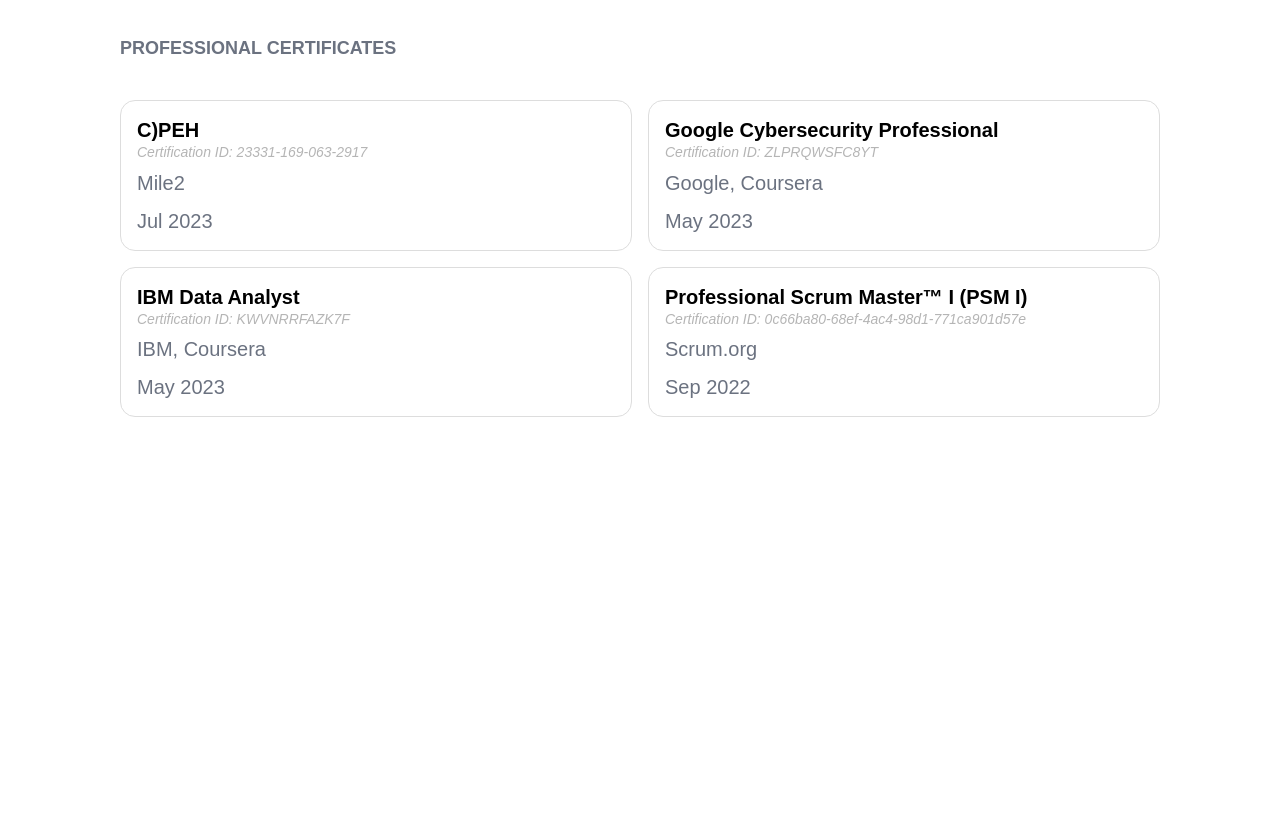
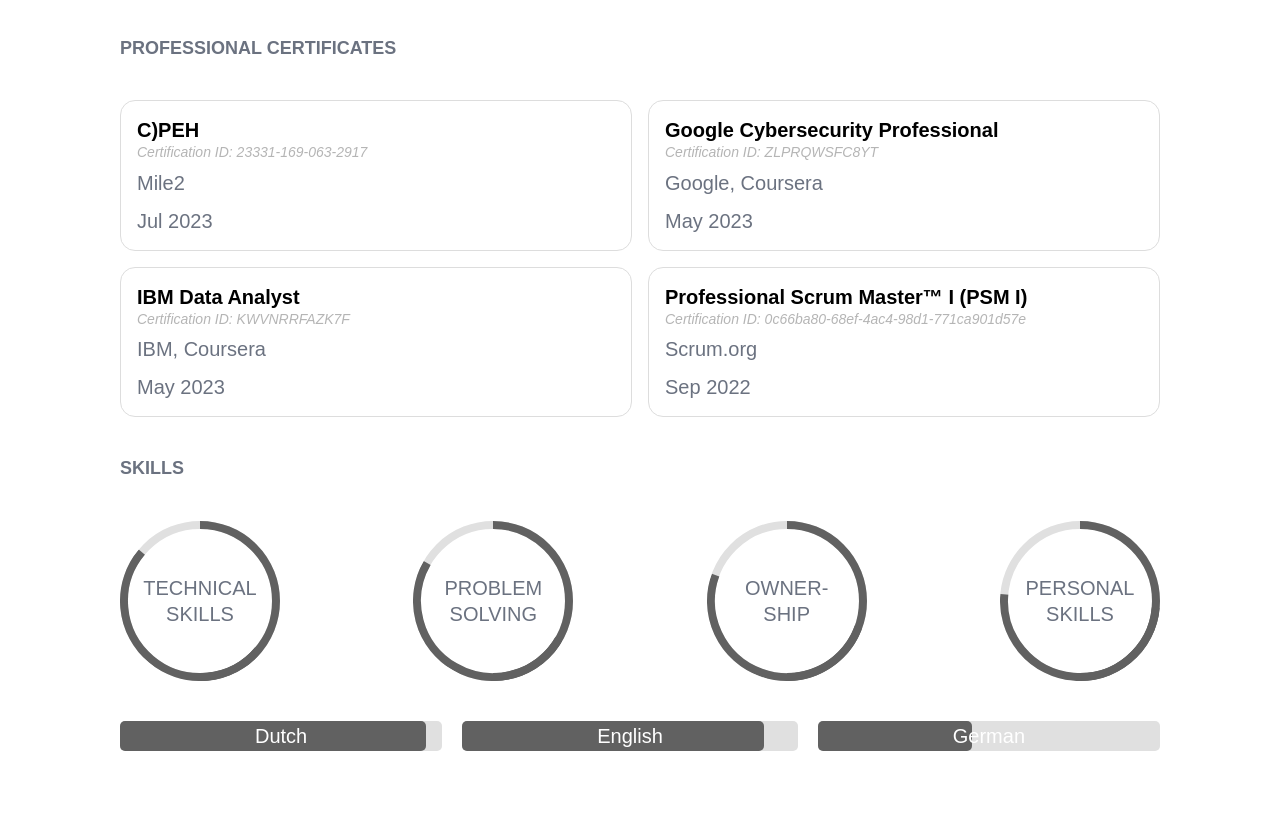
Before and after one commit to maikka39/resume, a plain HTML site: page index.html in a window 1280 px wide. Shown: the part 1518-2332 px from the top of the page. Before the commit the page ends 1971 px from the top, so only its background shows below. Drawn offline with Linux system fonts and the light colour scheme.

Commit message:
feat: add skills

```diff
--- a/index.html
+++ b/index.html
@@ -11,7 +11,7 @@
 <body>
     <div class="header">
         <div class="general">
-            <h1 class="fullname">Maik de Kruif</h1>
+            <h1 class="full-name">Maik de Kruif</h1>
             <h2 class="title">Software Engineer</h2>
         </div>
         <img src="./img/portrait.jpg" alt="Portrait" class="portrait">
@@ -24,14 +24,11 @@
         <span><a href="mailto:maik@maik.dev">maik@maik.dev</a></span>
         <span><a href="tel:+31624104089">+31 6 24104089</a></span>
     </div>
-    <p class="introduction">I’m a passionate coder with a strong foundation in programming. With a love for solving
-        practical problems through
-        software development, I am driven to continuously explore new ways to create innovative solutions. My personal
-        side-projects and exploration of cybersecurity further enhance my skills and dedication to building powerful and
-        impactful applications.</p>
+    <p class="introduction">I’m a passionate coder with a strong foundation in programming. With a love for solving practical problems through software development, I am driven to continuously explore new ways to create innovative solutions. My personal side-projects and exploration of cybersecurity further enhance my skills and dedication to building powerful and impactful applications.</p>
     <div class="section">
         <h3 class="title">Work experience</h3>
-        <div class="job">
+        <ol>
+            <li class="job">
                 <img src="./img/asml.png" alt="" class="company-logo">
                 <div class="info">
                     <h4 class="name">Software Engineer Intern</h4>
@@ -39,15 +36,10 @@
                         <span>ASML</span>
                         <span>Feb 2023 - Jul 2023</span>
                     </div>
-                <p>During my internship at ASML's Cyber Defense Center (CDC), I worked as a DevSecOps
-                    Engineer for the Threat Intelligence team. I gained hands-on experience in Cybersecurity
-                    Engineering, Data Science, and Threat Hunting. Collaborating with another intern and experienced
-                    professionals, we conceptualized and implemented a new use-case for the team, managing the entire
-                    development and deployment process. It was a challenging and rewarding experience that deepened my
-                    technical expertise in cybersecurity.</p>
+                    <p>During my internship at ASML's Cyber Defense Center (CDC), I worked as a DevSecOps Engineer for the Threat Intelligence team. I gained hands-on experience in Cybersecurity Engineering, Data Science, and Threat Hunting. Collaborating with another intern and experienced professionals, we conceptualized and implemented a new use-case for the team, managing the entire development and deployment process. It was a challenging and rewarding experience that deepened my technical expertise in cybersecurity.</p>
                 </div>
-        </div>
-        <div class="job">
+            </li>
+            <li class="job">
                 <img src="./img/axians.png" alt="" class="company-logo">
                 <div class="info">
                     <h4 class="name">Software Engineer Intern</h4>
@@ -55,12 +47,10 @@
                         <span>Axians</span>
                         <span>Aug 2021 - Feb 2022</span>
                     </div>
-                <p>During my internship at Axians, I worked in their cybersecurity division. I was
-                    responsible for developing a fully featured risk analysis dashboard which automated the generation
-                    of risk analysis reports based on user input.</p>
+                    <p>During my internship at Axians, I worked in their cybersecurity division. I was responsible for developing a fully featured risk analysis dashboard which automated the generation of risk analysis reports based on user input.</p>
                 </div>
-        </div>
-        <div class="job">
+            </li>
+            <li class="job">
                 <img src="./img/rysst.png" alt="" class="company-logo">
                 <div class="info">
                     <h4 class="name">Junior Software Engineer</h4>
@@ -68,44 +58,44 @@
                         <span>RYSST</span>
                         <span>Jul 2021 - Jul 2023</span>
                     </div>
-                <p>I worked on various projects for Ace & Tate and Cloudwise. At Ace & Tate, my team
-                    developed an API using Vision AI to extract glasses prescriptions from images and detect specific
-                    glasses models. We also implemented an authentication framework in Scala for microservices. At
-                    Cloudwise, I contributed to extending existing applications and introducing new login methods for
-                    Windows devices using Java, Azure, Angular, Typescript, and Google Cloud Platform.</p>
+                    <p>I worked on various projects for Ace & Tate and Cloudwise. At Ace & Tate, my team developed an API using Vision AI to extract glasses prescriptions from images and detect specific glasses models. We also implemented an authentication framework in Scala for microservices. At Cloudwise, I contributed to extending existing applications and introducing new login methods for Windows devices using Java, Azure, Angular, Typescript, and Google Cloud Platform.</p>
                 </div>
-        </div>
+            </li>
+        </ol>
     </div>
     <div class="section">
         <h3 class="title">Education</h3>
-        <div class="education">
+        <ul>
+            <li class="education">
                 <h4 class="name">Avans University of Applied Sciences</h4>
                 <div class="split-by-pipe">
                     <span>Bachelor of Science, Computer Science</span>
                     <span>Aug 2019 - Jun 2023</span>
                 </div>
-            <p>While at Avans, I pursued a major in Computer Science and completed my graduation internship at ASML,
-                achieving an impressive grade of 8.5/10.</p>
-        </div>
-        <div class="education">
+                <p>While at Avans, I pursued a major in Computer Science and completed my graduation internship at ASML, achieving an impressive grade of 8.5/10.</p>
+            </li>
+            <li class="education">
                 <h4 class="name">Avans University of Applied Sciences</h4>
                 <div class="split-by-pipe">
                     <span>Minor, Systems Programming in C++</span>
                     <span>Aug 2019 - Jun 2023</span>
                 </div>
-            <p>During the minor Systems Programming in C++, our team developed a game engine in C++. Our hard work and
-                dedication paid off with an outstanding 10/10 grade for our project.</p>
-        </div>
+                <p>During the minor Systems Programming in C++, our team developed a game engine in C++. Our hard work and dedication paid off with an outstanding 10/10 grade for our project.</p>
+            </li>
+        </ul>
     </div>
     <div class="section">
         <h3 class="title">Professional certificates</h3>
-        <div class="certificates">
+        <ul class="certificates">
+            <li>
                 <a class="certificate" href="https://mile2.com/certificate-verification/">
                     <h4 class="name">C)PEH</h4>
                     <span class="cert-id">23331-169-063-2917</span>
                     <span class="institution">Mile2</span>
                     <span class="date">Jul 2023</span>
                 </a>
+            </li>
+            <li>
                 <a class="certificate"
                     href="https://www.coursera.org/account/accomplishments/specialization/certificate/ZLPRQWSFC8YT">
                     <h4 class="name">Google Cybersecurity Professional</h4>
@@ -113,6 +103,8 @@
                     <span class="institution">Google, Coursera</span>
                     <span class="date">May 2023</span>
                 </a>
+            </li>
+            <li>
                 <a class="certificate"
                     href="https://www.coursera.org/account/accomplishments/specialization/certificate/KWVNRRFAZK7F">
                     <h4 class="name">IBM Data Analyst</h4>
@@ -120,13 +112,54 @@
                     <span class="institution">IBM, Coursera</span>
                     <span class="date">May 2023</span>
                 </a>
+            </li>
+            <li>
                 <a class="certificate" href="https://www.credly.com/badges/0c66ba80-68ef-4ac4-98d1-771ca901d57e/">
                     <h4 class="name">Professional Scrum Master™ I (PSM I)</h4>
                     <span class="cert-id">0c66ba80-68ef-4ac4-98d1-771ca901d57e</span>
                     <span class="institution">Scrum.org</span>
                     <span class="date">Sep 2022</span>
                 </a>
+            </li>
+        </ul>
     </div>
+    <div class="section skills">
+        <h3 class="title">Skills</h3>
+        <ul class="circles">
+            <li class="circle technical-skills over50p">
+                <h4>Tech&shy;nical skills</h4>
+                <div class="slice">
+                    <div class="bar"></div>
+                    <div class="fill"></div>
+                </div>
+            </li>
+            <li class="circle problem-solving over50p">
+                <h4>Problem solving</h4>
+                <div class="slice">
+                    <div class="bar"></div>
+                    <div class="fill"></div>
+                </div>
+            </li>
+            <li class="circle ownership over50p">
+                <h4>Owner&shy;ship</h4>
+                <div class="slice">
+                    <div class="bar"></div>
+                    <div class="fill"></div>
+                </div>
+            </li>
+            <li class="circle personal-skills over50p">
+                <h4>Personal skills</h4>
+                <div class="slice">
+                    <div class="bar"></div>
+                    <div class="fill"></div>
+                </div>
+            </li>
+        </ul>
+        <ul class="bars">
+            <li class="bar dutch">Dutch</li>
+            <li class="bar english">English</li>
+            <li class="bar german">German</li>
+        </ul>
     </div>
 </body>
 
--- a/style.css
+++ b/style.css
@@ -29,6 +29,30 @@ a {
     color: inherit;
 }
 
+li {
+    list-style: none;
+}
+
+h1 {
+    font-size: 2rem;
+    font-weight: bold;
+}
+
+h2 {
+    font-size: 1.2rem;
+    font-weight: bold;
+}
+
+h3 {
+    font-size: 0.9rem;
+    font-weight: bold;
+}
+
+h4 {
+    font-size: 1rem;
+    font-weight: bold;
+}
+
 .split-by-pipe {
     display: flex;
     flex-wrap: wrap;
@@ -57,17 +81,11 @@ a {
     flex-direction: column;
 }
 
-.header .fullname {
-    font-size: 2rem;
-    font-weight: bold;
+.header .full-name {
     margin-top: 2.4rem;
-    grid-column: 1;
-    grid-row: 1;
 }
 
 .header .title {
-    font-size: 1.2rem;
-    font-weight: bold;
     margin-top: auto;
 }
 
@@ -97,12 +115,8 @@ a {
 .section>.title {
     text-transform: uppercase;
     color: var(--grey-text);
-    font-size: 0.9rem;
     padding-top: 0;
-}
-
-.section>* {
-    padding-top: 2rem;
+    margin-bottom: 2rem;
 }
 
 .job {
@@ -121,9 +135,9 @@ a {
     align-self: flex-start;
 }
 
-.section>* .name {
-    font-size: 1rem;
-    font-weight: bold;
+li.job,
+li.education {
+    margin-top: 2rem;
 }
 
 .education .name {
@@ -136,28 +150,31 @@ a {
     width: 100%;
 }
 
-.certificates .certificate {
-    display: flex;
+.certificates>* {
     flex: 0 0 calc(50% - 0.4rem);
-    flex-direction: column;
+    margin-bottom: 0.8rem;
     border: 1px solid #dddddd;
     border-radius: 15px;
-    padding: 0.8rem;
-    margin-bottom: 0.8rem;
 }
 
-.certificates .certificate:nth-child(odd) {
+.certificates>*:nth-child(odd) {
     margin-right: 0.8rem;
 }
 
-.certificates .certificate:last-child,
-.certificates .certificate:nth-child(odd):nth-last-child(2) {
+.certificates>*:last-child,
+.certificates>*:nth-child(odd):nth-last-child(2) {
     margin-bottom: 0;
+}
+
+.certificates .certificate {
+    display: flex;
+    flex-direction: column;
+    padding: 0.8rem;
 }
 
 .certificates .certificate span {
     color: var(--grey-text);
-    margin-bottom: .6em;
+    margin-bottom: 0.6em;
 }
 
 .certificates .certificate span:last-child {
@@ -173,3 +190,153 @@ a {
 .certificates .certificate .cert-id::before {
     content: "Certification ID: ";
 }
+
+.skills>* {
+    margin-bottom: 2rem;
+}
+
+.skills h4 {
+    font-weight: normal;
+}
+
+.skills .circles {
+    display: flex;
+    flex-direction: row;
+    justify-content: space-between;
+    align-items: center;
+}
+
+.skills .circles h4 {
+    text-transform: uppercase;
+    color: var(--grey-text);
+    padding: 1rem;
+    hyphens: auto;
+    overflow: hidden;
+    overflow-wrap: break-word;
+}
+
+.skills .circles .circle {
+    width: 8rem;
+    height: 8rem;
+    display: flex;
+    align-items: center;
+    justify-content: center;
+    text-align: center;
+    position: relative;
+}
+
+.skills .circles .circle.over50p .slice {
+    clip: rect(auto, auto, auto, auto);
+}
+
+.skills .circles .circle .bar,
+.skills .circles .circle.over50p .fill {
+    position: absolute;
+    border: 8px solid #616161;
+    width: 100%;
+    height: 100%;
+    clip: rect(0, 4rem, 8rem, 0);
+    border-radius: 50%;
+    transform: rotate(0deg);
+}
+
+.skills .circles .circle.over50p .bar:after,
+.skills .circles .circle.over50p .fill {
+    transform: rotate(180deg);
+}
+
+.skills .circles .circle .slice {
+    position: absolute;
+    left: 0;
+    top: 0;
+    width: 100%;
+    height: 100%;
+}
+
+.skills .circles .circle .slice::before {
+    content: " ";
+    display: block;
+    position: absolute;
+    width: 100%;
+    height: 100%;
+    top: 0;
+    left: 0;
+    box-sizing: border-box;
+    border: solid 8px #e0e0e0;
+    border-radius: 50%;
+}
+
+/* 3.6deg * percentage. 75%*3.6deg = 270deg */
+.skills .circles .circle.technical-skills .bar {
+    transform: rotate(310deg);
+}
+
+.skills .circles .circle.problem-solving .bar {
+    transform: rotate(300deg);
+}
+
+.skills .circles .circle.ownership .bar {
+    transform: rotate(290deg);
+}
+
+.skills .circles .circle.personal-skills .bar {
+    transform: rotate(275deg);
+}
+
+.skills .bars {
+    display: flex;
+    flex-direction: row;
+    justify-content: space-between;
+    align-items: center;
+}
+
+.skills .bars .bar {
+    display: block;
+    flex-grow: 1;
+    margin-right: 20px;
+    text-align: center;
+    padding: 0.1rem;
+    color: #ffffff;
+    position: relative;
+}
+
+.skills .bars .bar:last-child {
+    margin-right: 0;
+}
+
+.skills .bars .bar::before {
+    content: " ";
+    display: block;
+    position: absolute;
+    left: 0;
+    top: 0;
+    height: 100%;
+    width: 100%;
+    background-color: #e0e0e0;
+    border-radius: 5px;
+    z-index: -2;
+}
+
+.skills .bars .bar::after {
+    content: " ";
+    display: block;
+    position: absolute;
+    left: 0;
+    top: 0;
+    height: 100%;
+    background-color: #616161;
+    border-radius: 5px;
+    z-index: -1;
+}
+
+.skills .bars .bar.dutch::after {
+    width: 95%;
+}
+
+.skills .bars .bar.english::after {
+    width: 90%;
+}
+
+.skills .bars .bar.german::after {
+    width: 45%;
+}
```
Also changed, not shown: 1 other file. Lines whose indentation alone changed are shown as unchanged.
